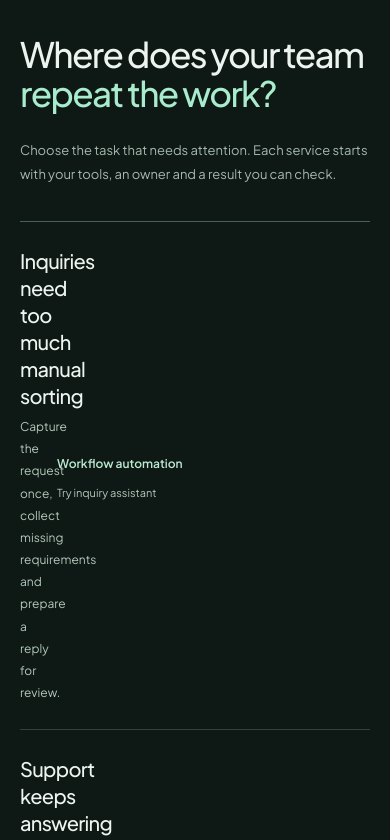
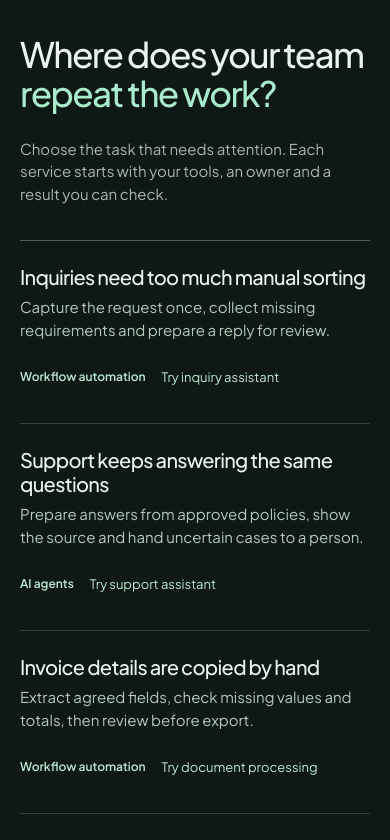
Before and after one commit to umair24171/dev_umair, a Next.js app: page / in a window 390 px wide. Shown: the part 1300-2140 px from the top of the page. Built offline with nearby package versions, Linux system fonts and the light colour scheme.

Commit message:
Stack mobile service rows while preserving the desktop layout

```diff
--- a/app/components/HomeProblemEntries.module.css
+++ b/app/components/HomeProblemEntries.module.css
@@ -1,36 +1,41 @@
-.section { padding: 112px 0 104px; color: #edf4ef; background: #0e1814; }
-.content { width: min(1280px, calc(100% - 96px)); margin-inline: auto; }
-.heading { display: grid; grid-template-columns: minmax(0, 1.4fr) minmax(0, 1fr); gap: 80px; align-items: end; margin-bottom: 56px; }
-.eyebrow { margin: 0 0 24px; color: #a8ebcd; font-size: 10px; font-weight: 700; letter-spacing: 2px; }
-.heading h2 { margin: 0; font-size: clamp(36px, 4.15vw, 60px); font-weight: 500; letter-spacing: -.052em; line-height: 1.1; }
+.section { padding: 66px 0; color: #edf4ef; background: #0e1814; }
+.content { width: calc(100% - 40px); margin-inline: auto; }
+.heading { display: grid; grid-template-columns: minmax(0, 1fr); gap: 24px; align-items: end; margin-bottom: 35px; }
+.heading > * { min-width: 0; }
+.eyebrow { margin: 0 0 20px; color: #a8ebcd; font-size: 9px; font-weight: 700; letter-spacing: 1.7px; }
+.heading h2 { margin: 0; font-size: clamp(31px, 9vw, 35px); font-weight: 500; letter-spacing: -1.6px; line-height: 1.13; }
 .heading h2 > span { color: #a8ebcd; }
-.description { margin: 0; font-size: 15px; color: #a6b8af; line-height: 1.8; max-width: 420px; }
+.description { margin: 0; width: 100%; max-width: none; font-size: 15px; color: #a6b8af; line-height: 1.5; }
 .entries { border-top: 1px solid #476153; }
-.entry { display: grid; grid-template-columns: minmax(0, 1fr) 270px; gap: 20px; align-items: center; padding: 28px 0; border-bottom: 1px solid #2e4237; }
-.number { color: #6c947f; font-size: 12px; align-self: start; margin-top: 6px; }
-.entry h3 { margin: 0 0 7px; font-size: 23px; font-weight: 500; line-height: 1.3; letter-spacing: -.035em; }
-.entry p { margin: 0; color: #b3c9bc; font-size: 13px; line-height: 1.8; }
-.links { display: flex; flex-direction: column; gap: 10px; padding-left: 28px; }
+.entry { display: grid; grid-template-columns: minmax(0, 1fr); gap: 14px; align-items: center; padding: 24px 0; border-bottom: 1px solid #2e4237; }
+.entry > div { min-width: 0; width: 100%; }
+.number { color: #6c947f; font-size: 10px; align-self: start; margin-top: 6px; }
+.entry h3 { margin: 0 0 7px; font-size: clamp(1.25rem, 5vw, 1.75rem); font-weight: 500; line-height: 1.2; letter-spacing: -.035em; }
+.entry p { margin: 0; color: #b3c9bc; font-size: 15px; line-height: 1.5; }
+.links { display: flex; flex-direction: row; flex-wrap: wrap; align-items: center; gap: 4px 16px; padding-left: 0; grid-column: auto; }
+.links a { display: inline-flex; align-items: center; min-height: 44px; max-width: 100%; white-space: normal; overflow-wrap: anywhere; }
 .links a:first-child { color: #bde9d2; font-size: 12px; font-weight: 600; }
-.links a:last-child:not(:first-child) { color: #b3c9bc; font-size: 11px; }
+.links a:last-child:not(:first-child) { color: #bde9d2; font-size: 13px; }
 .links a:hover { text-decoration: underline; text-underline-offset: 4px; }
-@media (max-width: 1050px) {
+
+@media (min-width: 768px) {
+  .section { padding: 112px 0 104px; }
+  .content { width: min(1280px, calc(100% - 96px)); }
+  .heading { grid-template-columns: minmax(0, 1.4fr) minmax(0, 1fr); gap: 80px; margin-bottom: 56px; }
+  .heading > * { min-width: auto; }
+  .eyebrow { margin-bottom: 24px; font-size: 10px; letter-spacing: 2px; }
+  .heading h2 { font-size: clamp(36px, 4.15vw, 60px); letter-spacing: -.052em; line-height: 1.1; }
+  .description { width: auto; max-width: 420px; line-height: 1.8; }
+  .entry { grid-template-columns: minmax(0, 1fr) 270px; gap: 20px; padding: 28px 0; }
+  .entry > div { min-width: auto; width: auto; }
+  .number { font-size: 12px; }
+  .entry h3 { font-size: 23px; line-height: 1.3; }
+  .entry p { font-size: 13px; line-height: 1.8; }
+  .links { flex-direction: column; flex-wrap: nowrap; align-items: stretch; gap: 10px; padding-left: 28px; }
+  .links a { display: block; align-items: normal; min-height: auto; max-width: none; overflow-wrap: normal; }
+  .links a:last-child:not(:first-child) { color: #b3c9bc; font-size: 11px; }
+}
+@media (min-width: 768px) and (max-width: 1050px) {
   .content { width: calc(100% - 64px); }
   .heading { gap: 35px; }
 }
-@media (max-width: 700px) {
-  .section { padding: 66px 0; }
-  .content { width: calc(100% - 40px); }
-  .heading { grid-template-columns: minmax(0, 1fr); gap: 24px; margin-bottom: 35px; }
-  .eyebrow { margin-bottom: 20px; font-size: 9px; letter-spacing: 1.7px; }
-  .heading h2 { font-size: 35px; letter-spacing: -1.6px; line-height: 1.13; }
-  .description { font-size: 13px; line-height: 1.85; }
-  .entry { grid-template-columns: 25px minmax(0, 1fr); gap: 12px; padding: 25px 0; }
-  .number { font-size: 10px; }
-  .entry h3 { font-size: 20px; line-height: 1.35; }
-  .entry p { font-size: 12px; line-height: 1.85; }
-  .links { grid-column: 2; padding-left: 0; margin-top: 4px; }
-}
-@media (max-width: 359px) {
-  .heading h2 { font-size: 31px; }
-}
```
